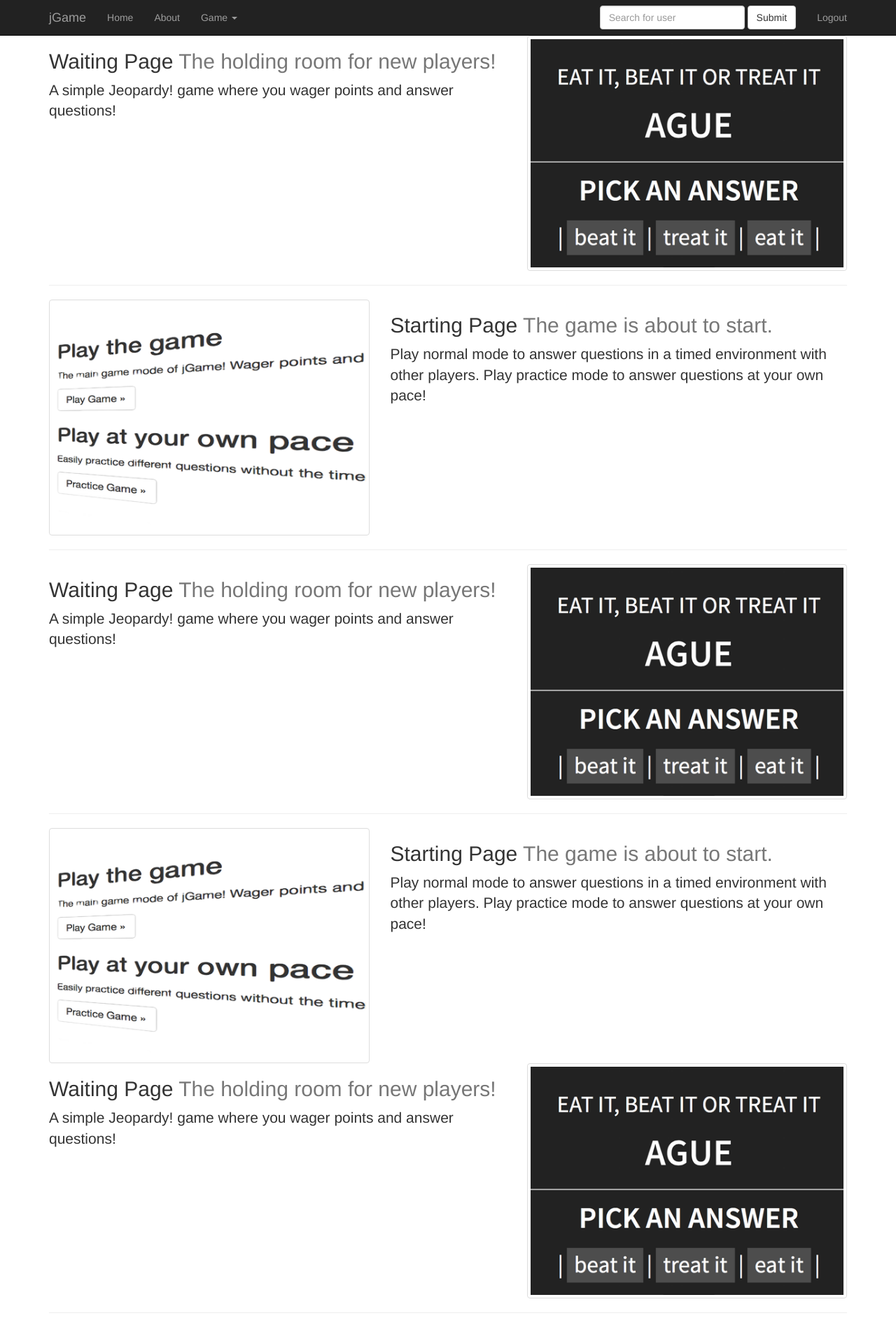
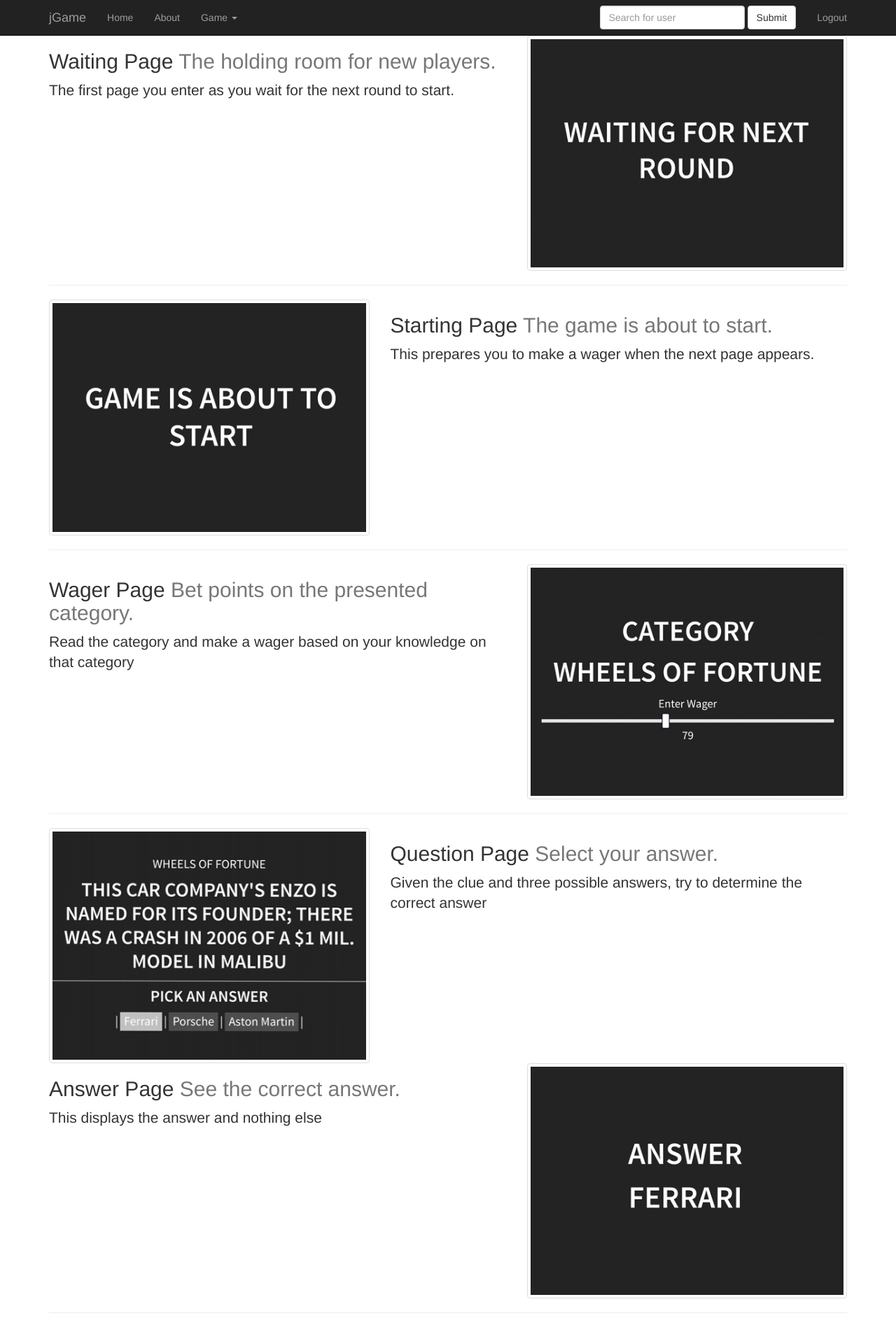
Before and after one commit to zeo210/jGame, a Flask app: page /learn in a window 1280 px wide. Shown: the top 1893 px of the page at 70% size. Run offline with Flask 2, Linux system fonts and the light colour scheme; a user stored in the database is signed in; data comes from the database, SQL or seed files in the repository; some libraries are stand-ins or nearby versions.

Commit message:
Finished How To Page

```diff
--- a/app/templates/how-to-play.html
+++ b/app/templates/how-to-play.html
@@ -4,60 +4,60 @@
     <div class="container">
         <div class="row featurette">
             <div class="col-md-7">
-                <h2 class="featurette-heading">Waiting Page <span class="text-muted">The holding room for new players!</span></h2>
-                <p class="lead">A simple Jeopardy! game where you wager points and answer questions!</p>
+                <h2 class="featurette-heading">Waiting Page <span class="text-muted">The holding room for new players.</span></h2>
+                <p class="lead">The first page you enter as you wait for the next round to start.</p>
             </div>
             <div class="col-md-5">
-                <img class="featurette-image img-responsive img-thumbnail" src="{{ url_for('.static', filename='img/About1.png') }}">
+                <img class="featurette-image img-responsive img-thumbnail" src="{{ url_for('.static', filename='img/How1.png') }}">
             </div>
         </div>
         <hr class="featurette-divider">
         <div class="row featurette">
             <div class="col-md-5">
-                <img class="featurette-image img-responsive img-thumbnail" src="{{ url_for('.static', filename='img/About2.png') }}">
+                <img class="featurette-image img-responsive img-thumbnail" src="{{ url_for('.static', filename='img/How2.png') }}">
             </div>
             <div class="col-md-7">
                 <h2 class="featurette-heading">Starting Page <span class="text-muted">The game is about to start.</span></h2>
-                <p class="lead">Play normal mode to answer questions in a timed environment with other players. Play practice mode to answer questions at your own pace!</p>
+                <p class="lead">This prepares you to make a wager when the next page appears.</p>
             </div>
         </div>
         <hr class="featurette-divider">
         <div class="row featurette">
             <div class="col-md-7">
-                <h2 class="featurette-heading">Waiting Page <span class="text-muted">The holding room for new players!</span></h2>
-                <p class="lead">A simple Jeopardy! game where you wager points and answer questions!</p>
+                <h2 class="featurette-heading">Wager Page <span class="text-muted">Bet points on the presented category.</span></h2>
+                <p class="lead">Read the category and make a wager based on your knowledge on that category</p>
             </div>
             <div class="col-md-5">
-                <img class="featurette-image img-responsive img-thumbnail" src="{{ url_for('.static', filename='img/About1.png') }}">
+                <img class="featurette-image img-responsive img-thumbnail" src="{{ url_for('.static', filename='img/How3.png') }}">
             </div>
         </div>
         <hr class="featurette-divider">
         <div class="row featurette">
             <div class="col-md-5">
-                <img class="featurette-image img-responsive img-thumbnail" src="{{ url_for('.static', filename='img/About2.png') }}">
+                <img class="featurette-image img-responsive img-thumbnail" src="{{ url_for('.static', filename='img/How4.png') }}">
             </div>
             <div class="col-md-7">
-                <h2 class="featurette-heading">Starting Page <span class="text-muted">The game is about to start.</span></h2>
-                <p class="lead">Play normal mode to answer questions in a timed environment with other players. Play practice mode to answer questions at your own pace!</p>
+                <h2 class="featurette-heading">Question Page <span class="text-muted">Select your answer.</span></h2>
+                <p class="lead">Given the clue and three possible answers, try to determine the correct answer </p>
             </div>
         </div>
         <div class="row featurette">
             <div class="col-md-7">
-                <h2 class="featurette-heading">Waiting Page <span class="text-muted">The holding room for new players!</span></h2>
-                <p class="lead">A simple Jeopardy! game where you wager points and answer questions!</p>
+                <h2 class="featurette-heading">Answer Page <span class="text-muted">See the correct answer.</span></h2>
+                <p class="lead">This displays the answer and nothing else</p>
             </div>
             <div class="col-md-5">
-                <img class="featurette-image img-responsive img-thumbnail" src="{{ url_for('.static', filename='img/About1.png') }}">
+                <img class="featurette-image img-responsive img-thumbnail" src="{{ url_for('.static', filename='img/How5.png') }}">
             </div>
         </div>
         <hr class="featurette-divider">
         <div class="row featurette">
             <div class="col-md-5">
-                <img class="featurette-image img-responsive img-thumbnail" src="{{ url_for('.static', filename='img/About2.png') }}">
+                <img class="featurette-image img-responsive img-thumbnail" src="{{ url_for('.static', filename='img/How.6.png') }}">
             </div>
             <div class="col-md-7">
-                <h2 class="featurette-heading">Starting Page <span class="text-muted">The game is about to start.</span></h2>
-                <p class="lead">Play normal mode to answer questions in a timed environment with other players. Play practice mode to answer questions at your own pace!</p>
+                <h2 class="featurette-heading">Results Page <span class="text-muted">Check out your answer and different results from this round.</span></h2>
+                <p class="lead">Compare your answer, check your total point count, and see how bing of a point change happened from this question. This is the last page and will cycle all the way back to the waiting page</p>
             </div>
         </div>
     </div>
--- a/app/user/views.py
+++ b/app/user/views.py
@@ -14,7 +14,7 @@ def before_request():
         g.user.last_seen = datetime.utcnow()
         db.session.add(g.user)
         db.session.commit()
-        g.search_user = SearchForm()
+    g.search_user = SearchForm()
 
 
 @app.route('/')
```
Also changed, not shown: app/static/img/How1.png (added), app/static/img/How2.png (added), app/static/img/How3.png (added), app/static/img/How4.png (added), app/static/img/How5.png (added), app/static/img/How6.png (added).
